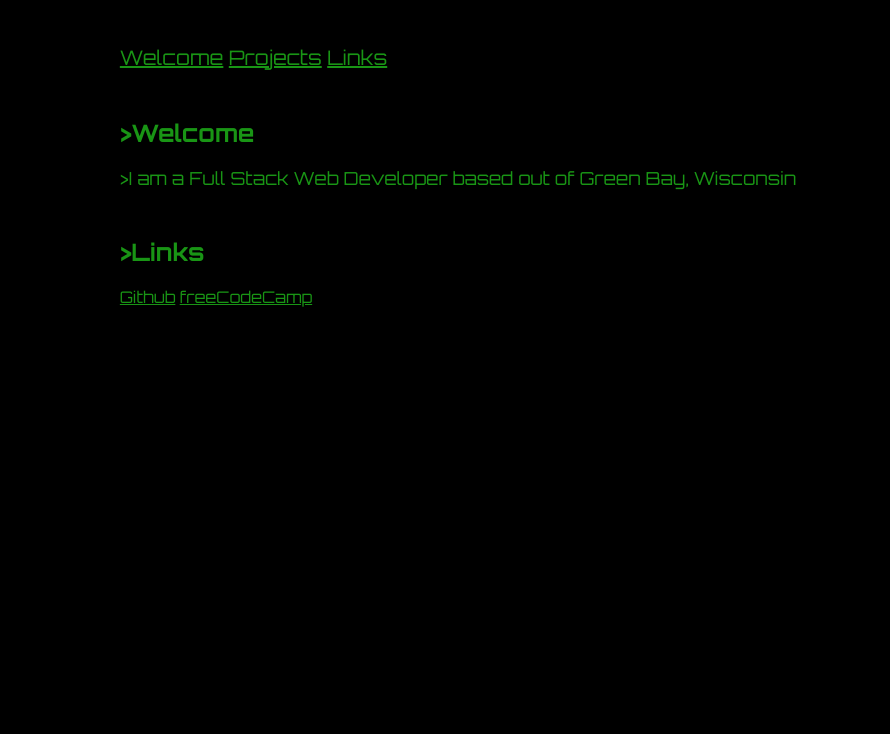
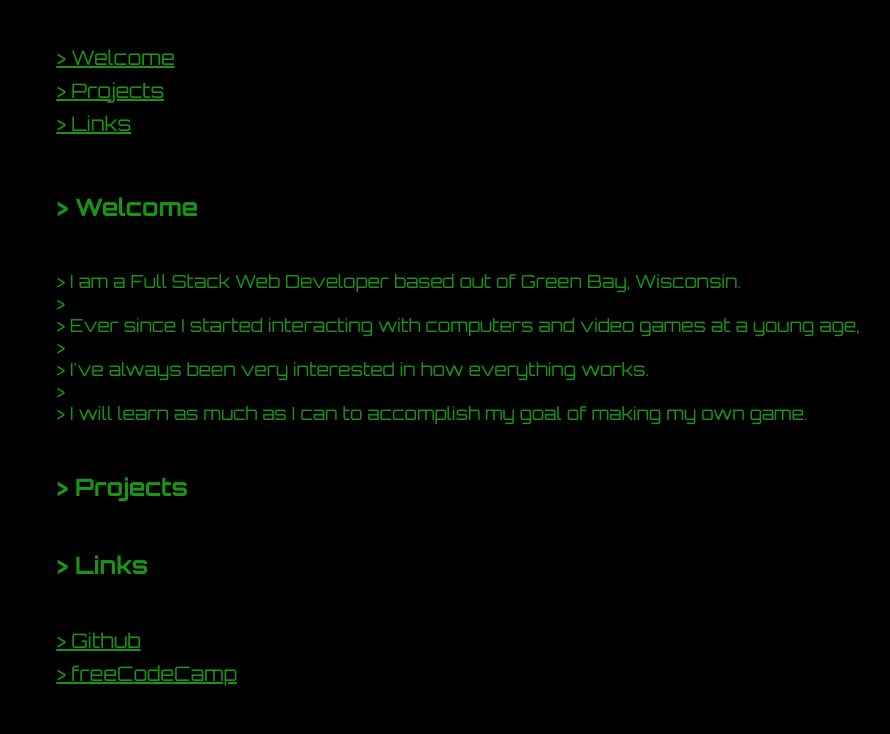
Before and after one commit to MajorOcelot/fcc-portfolio-page, a plain HTML site: page index.html in a window 1280 px wide. Shown: the part 195-929 px from the top of the page, without its empty margins (182-1072 px from the left). Before the commit the page ends 800 px from the top, so only its background shows below. Drawn offline with Linux system fonts and the light colour scheme.

Commit message:
Added formatting text to navbar and rest of text to look somewhat like a terminal.  Added a h1 element to projects called projectsh1 with appropriate text.  Tons of formatting in CSS, both of code and of margins and padding

```diff
--- a/index.html
+++ b/index.html
@@ -17,16 +17,20 @@
     </div>
     <header>
         <nav id="navbar">
-            <a href="#welcome-section">Welcome</a>
-            <a href="#projects">Projects</a>
-            <a href="#links">Links</a>
+            <a class="navbarlink" href="#welcome-section">> Welcome</a>
+            <a class="navbarlink" href="#projects">> Projects</a>
+            <a class="navbarlink" href="#links">> Links</a>
         </nav>
     </header>
     <section id="welcome-section">
-        <h1 id="welcomeh1">>Welcome</h1>
-        <p id="welcome_intro_text">>I am a Full Stack Web Developer based out of Green Bay, Wisconsin</p>
+        <h1 id="welcomeh1">> Welcome</h1>
+        <p id="welcome_intro_text">> I am a Full Stack Web Developer based out of Green Bay, Wisconsin.<br>><br>
+        > Ever since I started interacting with computers and video games at a young age,<br>><br>
+        > I've always been very interested in how everything works.<br>></br>
+        > I will learn as much as I can to accomplish my goal of making my own game.</p>
     </section>
     <section id="projects">
+        <h1 id="projectsh1">> Projects</h1>
         <div class="project-tile">
             <div id="fiendswelcomepage"></div>
             <div id="surveypage"></div>
@@ -36,10 +40,10 @@
         </div>
     </section>
     <section id="links">
-        <h1 id="linkh1">>Links</h1>
+        <h1 id="linkh1">> Links</h1>
         <div id="profile-links">
-            <a id="profile-link" href="https://github.com/MajorOcelot" target="_blank">Github</a>
-            <a id="freecodecamp-link" href="https://www.freecodecamp.org/MajorOcelot" target="_blank">freeCodeCamp</a>
+            <a id="profile-link" href="https://github.com/MajorOcelot" target="_blank">> Github</a>
+            <a id="freecodecamp-link" href="https://www.freecodecamp.org/MajorOcelot" target="_blank">> freeCodeCamp</a>
         </div>
     </section>
 </body>
--- a/styles.css
+++ b/styles.css
@@ -13,7 +13,7 @@ html {
     }
 }
 
-#nameheader, #welcomeh1, #navbar, #welcome_intro_text, #links {
+#nameheader, #welcomeh1, #navbar, #welcome_intro_text, #links, #projectsh1 {
     padding-left: 1.5rem;
     padding-right: 1.5rem;
 }
@@ -35,11 +35,13 @@ html {
     padding: 0.35rem;
 }
 
-#welcomeh1, a, #links {
+#welcomeh1, a, #links, #projectsh1, #welcome_intro_text {
     color: #199515;
 }
 
 #navbar {
+    display: flex;
+    flex-direction: column;
     top: 0;
     font-size: 20px;
     margin-bottom: 3rem;
@@ -47,9 +49,19 @@ html {
 
 #welcome_intro_text {
     font-size: 18px;
-    color: #199515;
+    margin-top: 3rem;
 }
 
-#links {
+#links, #profile-links, #projectsh1 {
     margin-top: 3rem;
 }
+
+#profile-links {
+    display: flex;
+    flex-direction: column;
+    font-size: 20px;
+}
+
+#profile-link, #freecodecamp-link, .navbarlink {
+    margin-bottom: 0.5rem;
+}
```
